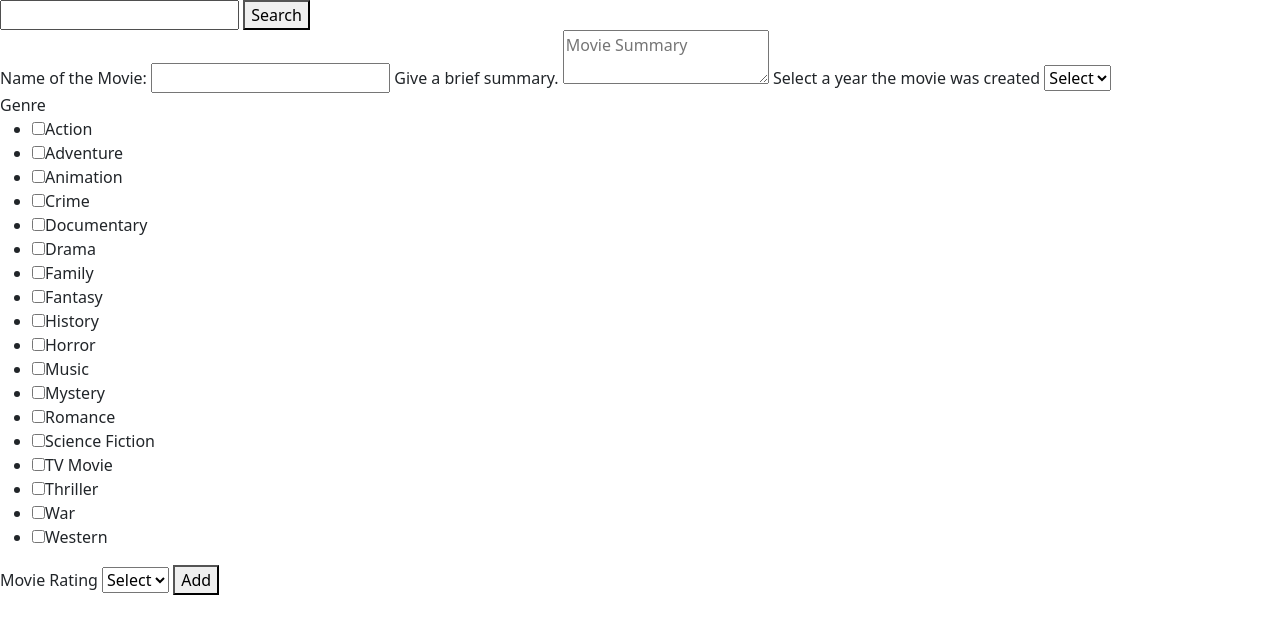
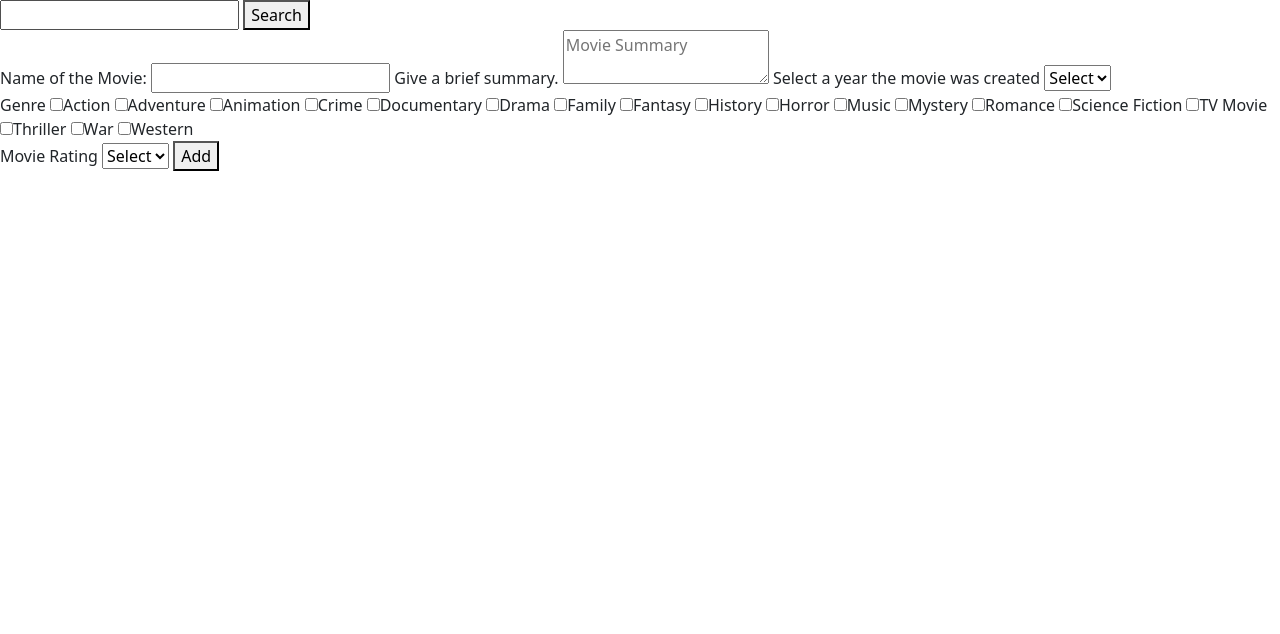
Before and after one commit to Cliff-D56/Movie-App, a website with bundled scripts: page index.html in a window 1280 px wide. Built offline with nearby package versions, Linux system fonts and the light colour scheme; no server answers; data requests are answered from the project's data file.

Commit message:
update -wc

```diff
--- a/index.html
+++ b/index.html
@@ -42,6 +42,7 @@
 
 <div class="movies-grid d-flex"></div>
 <!--TODO: form for Add function-->
+
 <form>
 	<!--Title input-->
 	<label for="title">Name of the Movie:
@@ -58,29 +59,26 @@
 		</select>
 	</label>
 	<!--category select-->
-	<div id="checkboxes">
-		<label>Genre</label>
-		<ul>
-			<li><label><input type="checkbox" name="categories" value="Action">Action</label></li>
-			<li><input type="checkbox" name="categories" value="Adventure">Adventure</li>
-			<li><input type="checkbox" name="categories" value="Animation">Animation</li>
-			<li><input type="checkbox" name="categories" value="Crime">Crime</li>
-			<li><input type="checkbox" name="categories" value="Documentary">Documentary</li>
-			<li><input type="checkbox" name="categories" value="Drama">Drama</li>
-			<li><input type="checkbox" name="categories" value="Family">Family</li>
-			<li><input type="checkbox" name="categories" value="Fantasy">Fantasy</li>
-			<li><input type="checkbox" name="categories" value="History">History</li>
-			<li><input type="checkbox" name="categories" value="Horror">Horror</li>
-			<li><input type="checkbox" name="categories" value="Music">Music</li>
-			<li><input type="checkbox" name="categories" value="Mystery">Mystery</li>
-			<li><input type="checkbox" name="categories" value="Romance">Romance</li>
-			<li><input type="checkbox" name="categories" value="Science Fiction">Science Fiction</li>
-			<li><input type="checkbox" name="categories" value="TV Movie">TV Movie</li>
-			<li><input type="checkbox" name="categories" value="Thriller">Thriller</li>
-			<li><input type="checkbox" name="categories" value="War">War</li>
-			<li><input type="checkbox" name="categories" value="Western">Western</li>
-		</ul>
-	</div>
+	<label id="categories">Genre
+		<input type="checkbox" class="categories" name="category[]" value="Action">Action
+		<input type="checkbox" class="categories" name="category[]" value="Adventure">Adventure
+		<input type="checkbox" class="categories" name="category[]" value="Animation">Animation
+		<input type="checkbox" class="categories" name="category[]" value="Crime">Crime
+		<input type="checkbox" class="categories" name="category[]" value="Documentary">Documentary
+		<input type="checkbox" class="categories" name="category[]" value="Drama">Drama
+		<input type="checkbox" class="categories" name="category[]" value="Family">Family
+		<input type="checkbox" class="categories" name="category[]" value="Fantasy">Fantasy
+		<input type="checkbox" class="categories" name="category[]" value="History">History
+		<input type="checkbox" class="categories" name="category[]" value="Horror">Horror
+		<input type="checkbox" class="categories" name="category[]" value="Music">Music
+		<input type="checkbox" class="categories" name="category[]" value="Mystery">Mystery
+		<input type="checkbox" class="categories" name="category[]" value="Romance">Romance
+		<input type="checkbox" class="categories" name="category[]" value="Science Fiction">Science Fiction
+		<input type="checkbox" class="categories" name="category[]" value="TV Movie">TV Movie
+		<input type="checkbox" class="categories" name="category[]" value="Thriller">Thriller
+		<input type="checkbox" class="categories" name="category[]" value="War">War
+		<input type="checkbox" class="categories" name="category[]" value="Western">Western
+	</label>
 	<!--rating-->
 	<label for="rating">Movie Rating
 		<select id="rating">
--- a/js/index.js
+++ b/js/index.js
@@ -14,7 +14,7 @@ import {
 let ddlYears = document.getElementById("ddlYears");
 let currentYear = (new Date()).getFullYear();
 
-for (let i = 1950; i <= currentYear; i++) {
+for (let i = 1888; i <= currentYear; i++) {
     let option = document.createElement("OPTION");
     option.innerHTML = i;
     option.value = i;
@@ -29,13 +29,27 @@ submit.addEventListener('click', add)
     let title = document.querySelector("#title").value
     let summary = document.querySelector('#summary').value
     let year = document.querySelector("#ddlYears").value
+    let categories = document.querySelector(".categories").checked
     let rating = document.querySelector("#rating").value
-        console.log(title);
-        console.log(summary);
-        console.log(year);
-        console.log(rating);
+    let checkboxes = document.getElementsByName("category[]")
+    let movie = {};
+    let results = '';
+
+    for (let i = 0; i < checkboxes.length; i++) {
+        if (checkboxes[i].checked) {
+            results += `${checkboxes[i].value} `
+        }
     }
 
+    movie.title = title
+    movie.cover = "https://www.themoviedb.org/t/p/w188_and_h282_bestv2/dyhaB19AICF7TO7CK2aD6KfymnQ.jpg"
+    movie.year = year
+    movie.summary = summary;
+    movie.categories = results
+    movie.rating = rating
+
+
+}
 
 //Main Method
 (async () => {
```
Lines whose indentation alone changed are shown as unchanged.
